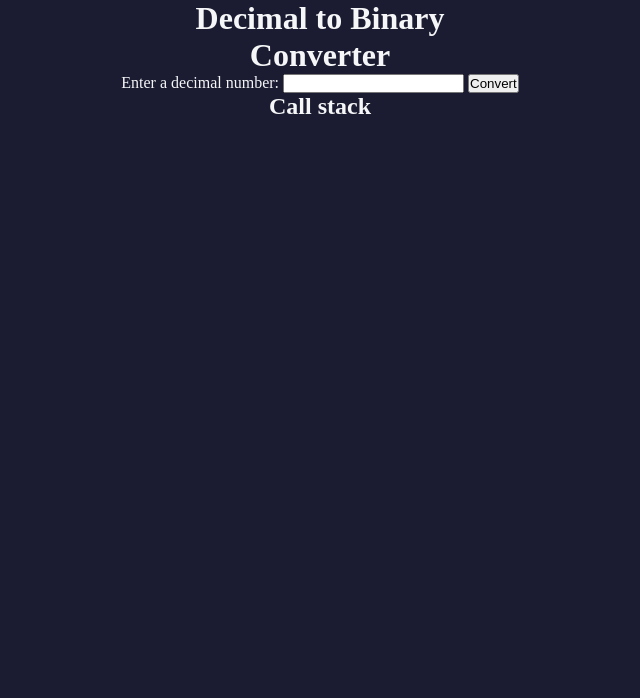
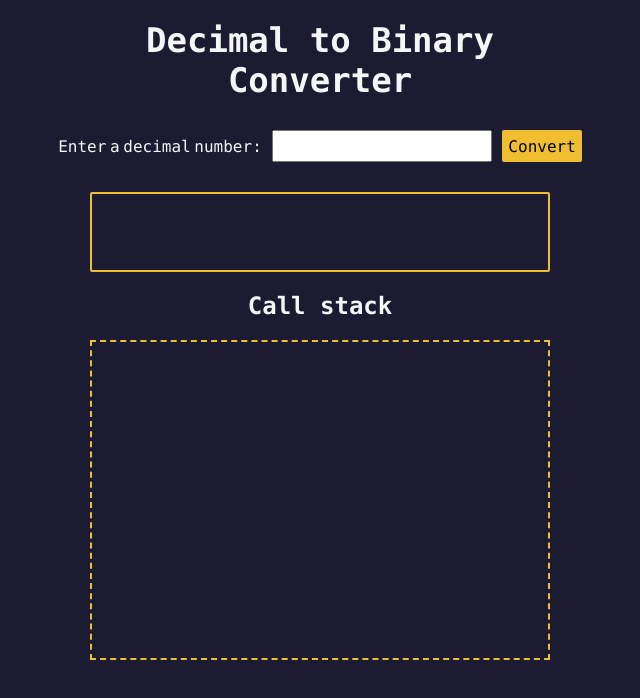
Before and after one commit to shunichkaa/Spam-Filter, a plain HTML site: page index.html in a window 1280 px wide. Shown: the whole page, without its empty margins (320-960 px from the left). Drawn offline with Linux system fonts and the light colour scheme.

Commit message:
Update styles.css

```diff
--- a/styles.css
+++ b/styles.css
@@ -7,74 +7,118 @@
 }
 
 :root {
-  --dark-grey: #1b1b32;
   --light-grey: #f5f6f7;
-  --golden-yellow: #fecc4c;
-  --yellow: #ffcc4c;
-  --gold: #feac32;
-  --orange: #ffac33;
-  --dark-orange: #f89808;
+  --dark-blue: #1b1b32;
+  --orange: #f1be32;
 }
 
 body {
-  background-color: var(--dark-grey);
+  display: flex;
+  flex-direction: column;
+  align-items: center;
+  font-family: Menlo, Consolas, Monaco, Liberation Mono, Lucida Console,
+    monospace;
+  font-size: 1.125rem;
   color: var(--light-grey);
+  background-color: var(--dark-blue);
+  padding: 0 4px;
 }
 
-body,
-#message-input:placeholder-shown {
+h1 {
+  font-size: 2.125rem;
+  text-align: center;
+  margin: 20px 0;
+}
+
+h2 {
+  font-size: 1.5rem;
+  text-align: center;
+  margin: 20px 0;
+}
+
+.input-container {
+  display: flex;
+  flex-direction: column;
+  gap: 10px;
+  justify-content: center;
+  align-items: center;
+  width: clamp(320px, 50vw, 460px);
+  margin: 10px auto;
+}
+
+.input-container label {
+  white-space: nowrap;
+  word-spacing: -6px;
+}
+
+.convert-btn {
+  font-size: inherit;
+  font-family: inherit;
+  background-color: var(--orange);
+  width: 100%;
+  height: 2rem;
+  padding: 0 6px;
+  border: none;
+  border-radius: 2px;
+  cursor: pointer;
+}
+
+.number-input {
+  font-size: inherit;
+  padding: 0.3rem;
+  width: 100%;
+}
+
+.output-container {
+  margin-inline: auto;
+  width: clamp(320px, 50vw, 460px);
+}
+
+#result {
+  display: flex;
+  align-items: center;
+  justify-content: center;
+  font-size: 2rem;
+  text-align: center;
+  min-height: 80px;
+  margin-block-start: 20px;
+  padding: 15px;
+  border: 2px solid var(--orange);
+  border-radius: 2px;
+}
+
+#animation-container {
+  display: flex;
+  flex-direction: column-reverse;
+  justify-content: end;
+  gap: 1rem;
+  margin-block-end: 1rem;
+  min-height: 40vh;
+  border: 2px dashed var(--orange);
+  padding: 1rem;
+}
+
+.animation-frame {
+  font-family: -apple-system, BlinkMacSystemFont, avenir next, avenir, segoe ui,
+    helvetica neue, helvetica, Cantarell, Ubuntu, roboto, noto, arial,
+    sans-serif;
+  padding: 15px 10px;
+  border: 5px solid var(--orange);
+  font-size: 1.2rem;
   text-align: center;
 }
 
-textarea {
-  max-width: 90%;
+@media screen and (min-width: 36em) {
+  body {
+    font-size: 1rem;
+  }
+
+  .input-container {
+    flex-direction: row;
+    width: unset;
+  }
+
+  .number-input {
+    width: unset;
+  }
 }
-
-.main-text {
-  margin: 25px 0;
-}
-
-.title {
-  font-size: 2.5rem;
-}
-
-.description {
-  margin-top: 15px;
-  font-size: 1.4rem;
-}
-
-.message-label {
-  display: block;
-  margin-bottom: 20px;
-  font-size: 1.5rem;
-}
-
-#message-input:placeholder-shown,
-textarea {
-  font-size: 1.1rem;
-}
-
-.btn {
-  display: block;
-  cursor: pointer;
-  width: 200px;
-  margin: 10px auto;
-  color: var(--dark-grey);
-  background-color: var(--gold);
-  background-image: linear-gradient(var(--golden-yellow), var(--orange));
-  border-color: var(--gold);
-  border-width: 3px;
-}
-
-.btn:hover {
-  background-image: linear-gradient(var(--yellow), var(--dark-orange));
-}
-
-#result {
-  font-size: 2rem;
-  margin: 20px 0;
-}
-
-.footer {
-  margin-top: 10px;
-}
```
